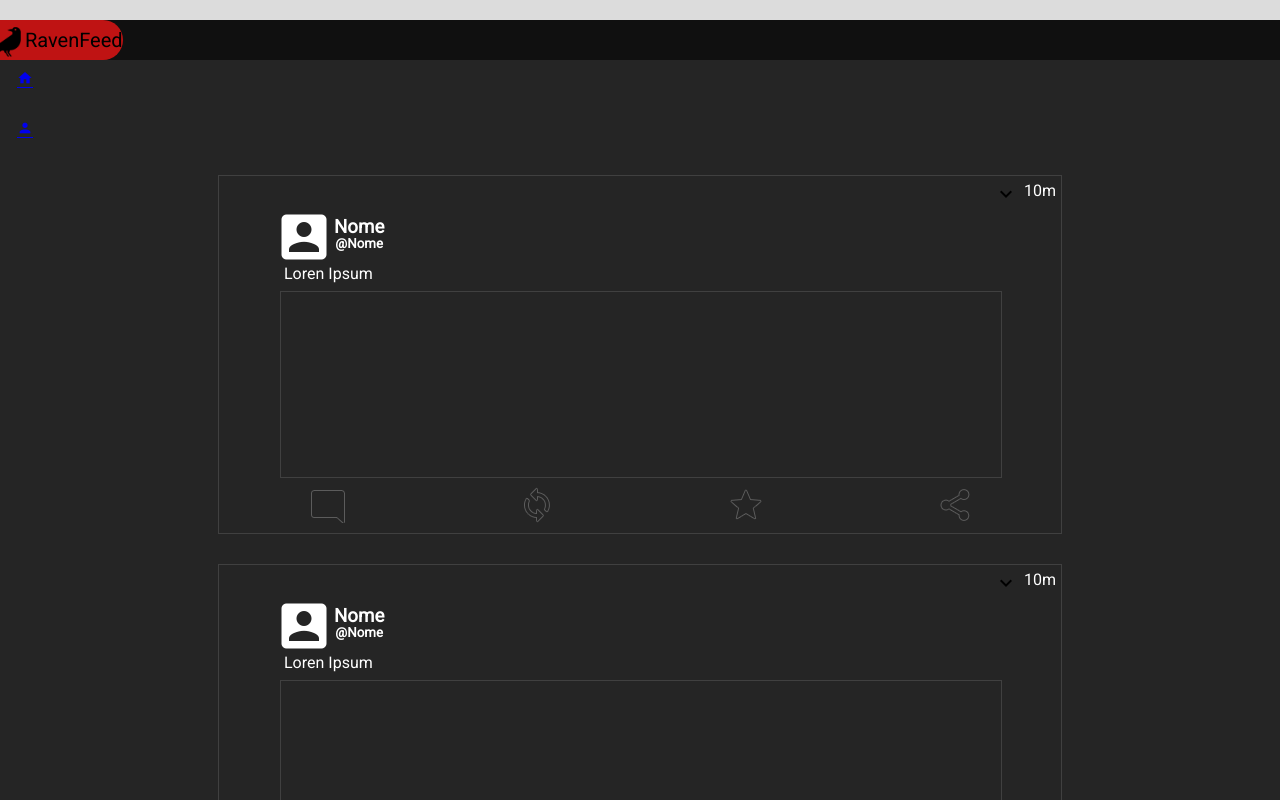
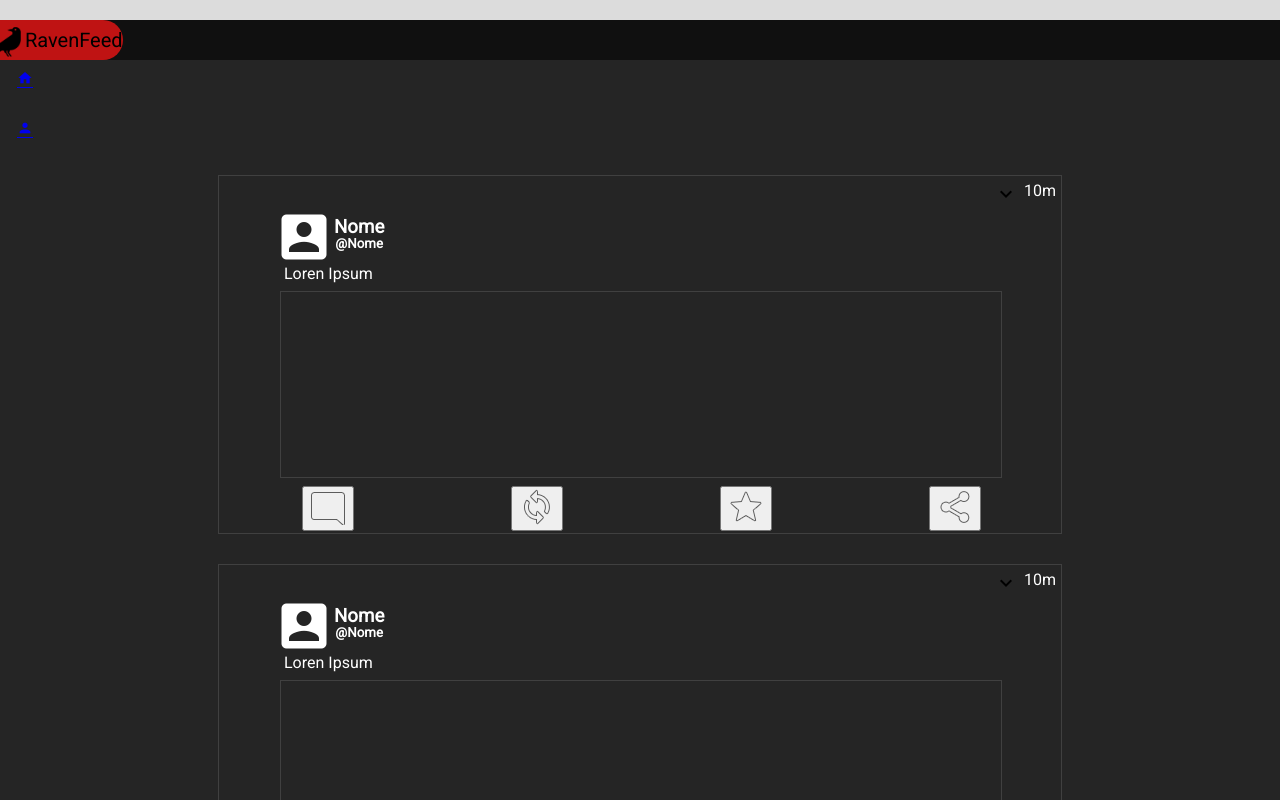
Before and after one commit to Tyreum/RavenFeed, a React (Create React App) app: page /homePage in a window 1280 px wide. Shown: the top 800 px of the page. Built offline with nearby package versions, Linux system fonts and the light colour scheme.

Commit message:
erro idiota

```diff
--- a/src/components/cardPost/Card.css
+++ b/src/components/cardPost/Card.css
@@ -59,7 +59,7 @@
     justify-content: space-around;
 }
 
-button {
+.button {
     background-color: Transparent;
     background-repeat:no-repeat;
     border: none;
```
